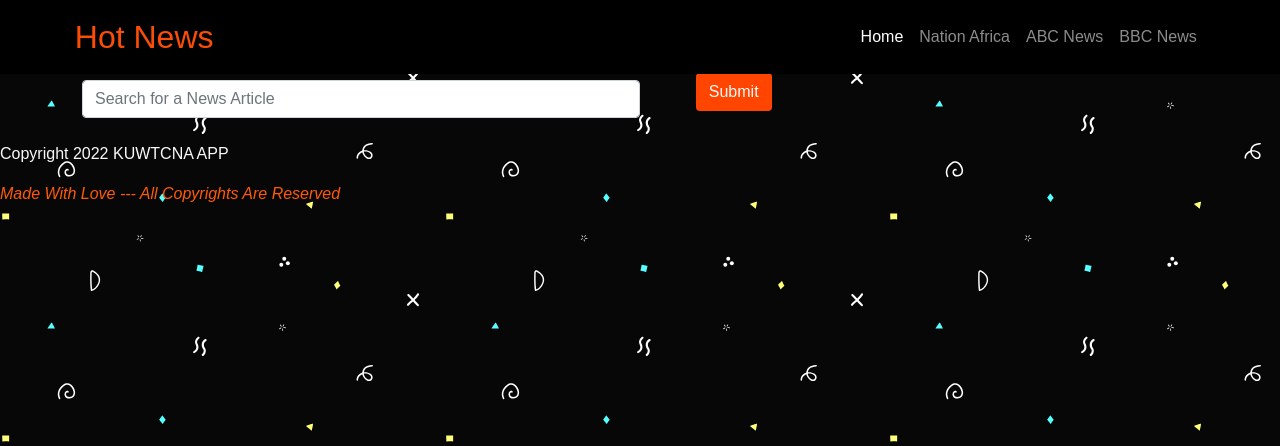
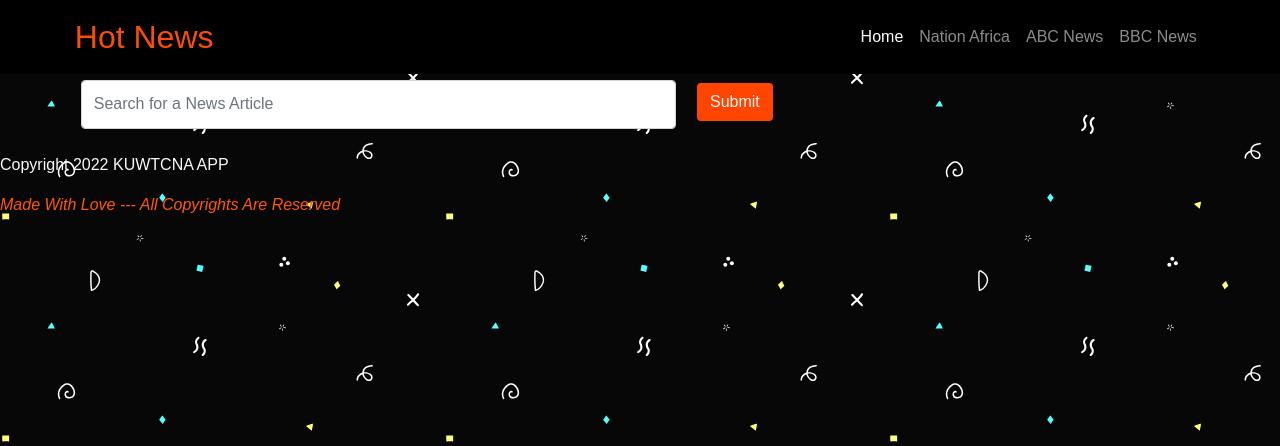
Before and after one commit to SharonneKemboi/KUWTCNA-APP, a Python web app: template app/templates/index.html in a window 1280 px wide. Shown: the top 446 px of the page. Run offline with Jinja, Linux system fonts and the light colour scheme; the template is opened without the code that fills it, so the values that code supplies are empty; some libraries are stand-ins or nearby versions; some web fonts are replaced.

Commit message:
style form and cards

```diff
--- a/app/static/css/style.css
+++ b/app/static/css/style.css
@@ -1,7 +1,7 @@
 @import url('https://fonts.googleapis.com/css2?family=Gabriela:wght@400;700&display=swap');
 
 * {
-    box-sizing: border-box;
+    box-sizing: content-box;
   }
 
 body {
@@ -11,17 +11,27 @@ body {
   font-family: 'Gabriela', sans-serif;
 }
 
+
+
 .card{
-  margin-right: auto;
-  margin-left: auto;
-  width: 100%;
-  box-shadow: 0 15px 25px rgba(30, 30, 30, 0.2);
-  height: 100%;
+  margin-right: 5%;
+  box-shadow: 0 5px 10px -3px rgba(30, 30, 30, 0.2);
   border-radius: 5px;
   backdrop-filter: blur(14px);
   background-color: rgba(10, 240, 236, 0.2);
-  padding: 10px;
   text-align: center;
   font-size: 1.2rem;
+  text-decoration: none;
+  width: 100%;
+  justify-content: space-between;
+
+
 
 }
+
+.form-control{
+  position: relative;
+  align-items: center;
+  padding: 1%;
+  margin-left: 1% ;
+}
```
